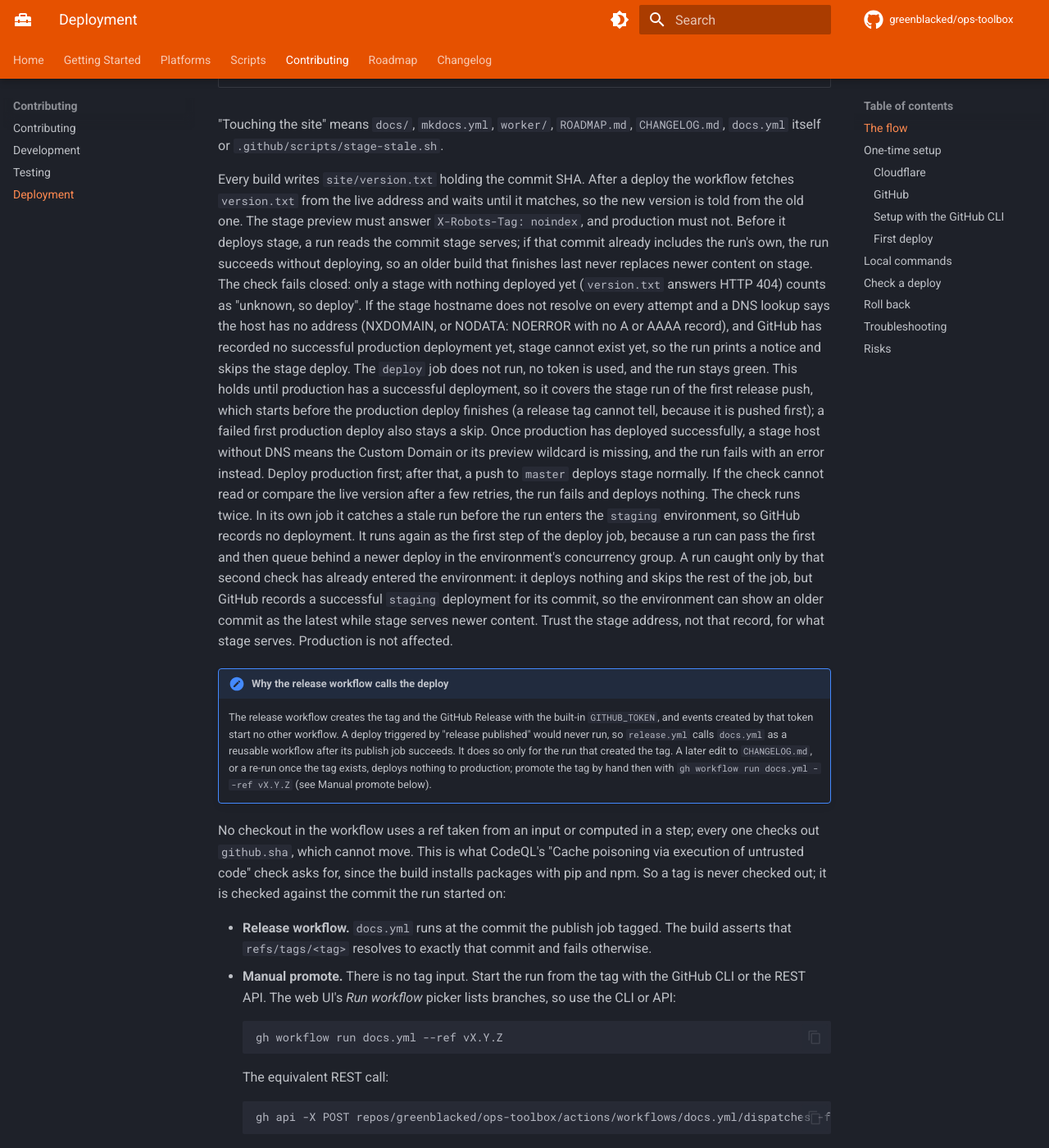
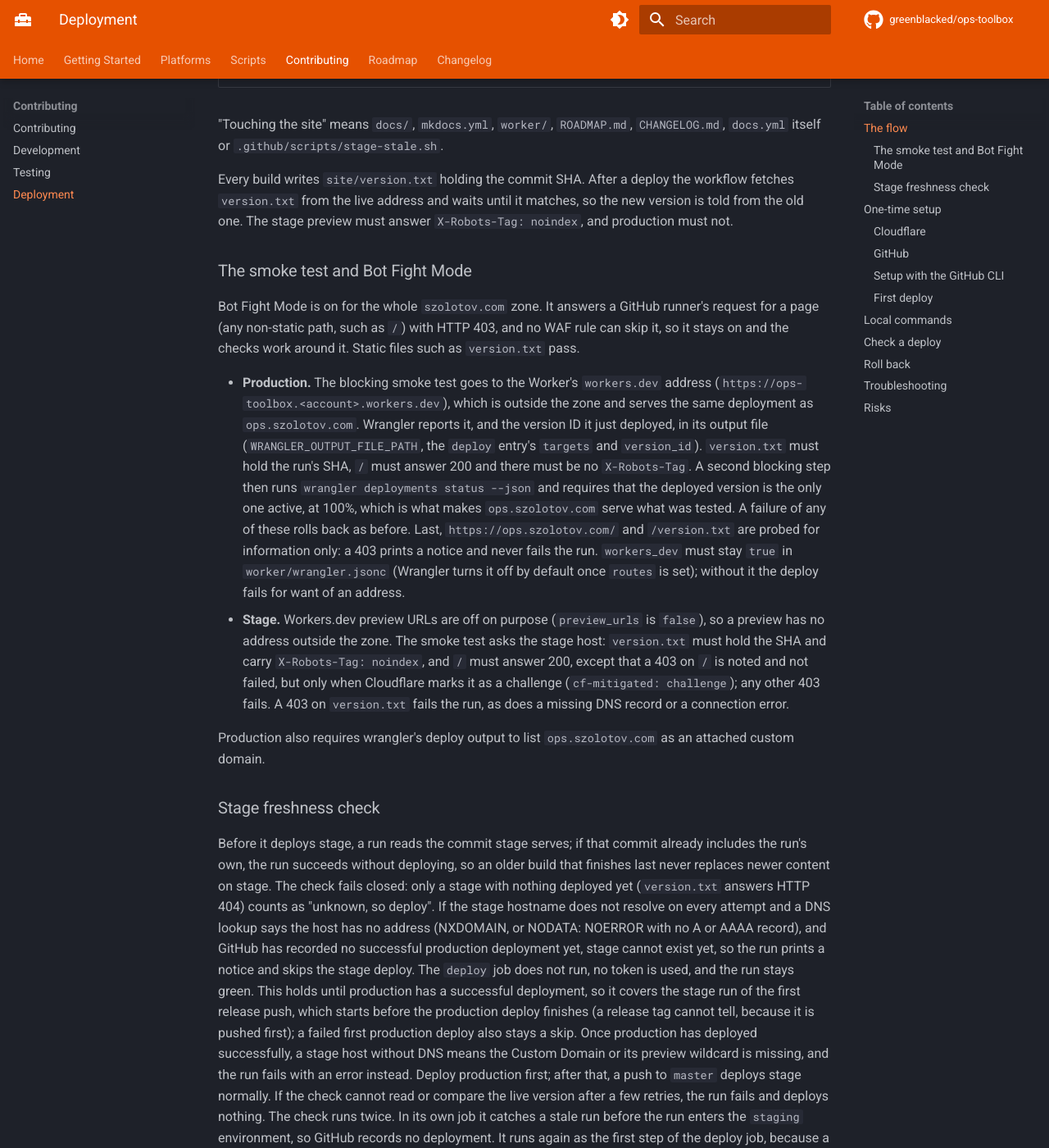
Before and after one commit to greenblacked/ops-toolbox, an MkDocs documentation site: the page built from docs/contributing/deployment.md, in a window 1280 px wide and 1400 px high, scrolled down 634 px. Shown: the whole window at 82% size. Built offline with MkDocs 1.6.1 and Material for MkDocs 9.7.7, drawn with Linux system fonts in a browser that asks for light colours; comment, search, counter and statistics services are not loaded; some of the changed text lies outside the part shown.

Commit message:
docs(docs): describe the Bot Fight Mode smoke test and its 403 row

```diff
--- a/docs/contributing/deployment.md
+++ b/docs/contributing/deployment.md
@@ -20,8 +20,43 @@ folder). The workflow is
 Every build writes `site/version.txt` holding the commit SHA. After a deploy
 the workflow fetches `version.txt` from the live address and waits until it
 matches, so the new version is told from the old one. The stage preview must
-answer `X-Robots-Tag: noindex`, and production must not. Before it deploys
-stage, a run reads the commit stage serves; if that commit already includes the
+answer `X-Robots-Tag: noindex`, and production must not.
+
+### The smoke test and Bot Fight Mode
+
+Bot Fight Mode is on for the whole `szolotov.com` zone. It answers a GitHub
+runner's request for a page (any non-static path, such as `/`) with HTTP 403,
+and no WAF rule can skip it, so it stays on and the checks work around it.
+Static files such as `version.txt` pass.
+
+- **Production.** The blocking smoke test goes to the Worker's `workers.dev`
+  address (`https://ops-toolbox.<account>.workers.dev`), which is outside the
+  zone and serves the same deployment as `ops.szolotov.com`. Wrangler reports
+  it, and the version ID it just deployed, in its output file
+  (`WRANGLER_OUTPUT_FILE_PATH`, the `deploy` entry's `targets` and
+  `version_id`). `version.txt` must hold the run's SHA, `/` must answer 200 and
+  there must be no `X-Robots-Tag`. A second blocking step then runs
+  `wrangler deployments status --json` and requires that the deployed version
+  is the only one active, at 100%, which is what makes `ops.szolotov.com`
+  serve what was tested. A failure of any of these rolls back as before. Last,
+  `https://ops.szolotov.com/` and `/version.txt` are probed for information
+  only: a 403 prints a notice and never fails the run. `workers_dev` must stay
+  `true` in `worker/wrangler.jsonc` (Wrangler turns it off by default once
+  `routes` is set); without it the deploy fails for want of an address.
+- **Stage.** Workers.dev preview URLs are off on purpose (`preview_urls` is
+  `false`), so a preview has no address outside the zone. The smoke test asks
+  the stage host: `version.txt` must hold the SHA and carry
+  `X-Robots-Tag: noindex`, and `/` must answer 200, except that a 403 on `/` is
+  noted and not failed, but only when Cloudflare marks it as a challenge
+  (`cf-mitigated: challenge`); any other 403 fails. A 403 on `version.txt`
+  fails the run, as does a missing DNS record or a connection error.
+
+Production also requires wrangler's deploy output to list
+`ops.szolotov.com` as an attached custom domain.
+
+### Stage freshness check
+
+Before it deploys stage, a run reads the commit stage serves; if that commit already includes the
 run's own, the run succeeds without deploying, so an older build that finishes
 last never replaces newer content on stage. The check fails closed: only a
 stage with nothing deployed yet (`version.txt` answers HTTP 404) counts as
@@ -297,6 +332,7 @@ curl -sS https://ops.szolotov.com/version.txt
 | `production was deployed (deployment ...) but ... has no DNS record` error in the freshness check | GitHub has a production deployment with a success status, but the stage host has no address (NXDOMAIN or NODATA), so the Worker's Custom Domain or its preview wildcard was lost. Nothing was deployed, and every run fails until it is fixed. Check the Worker's Custom Domain and `previews_enabled` in Cloudflare, then re-run the workflow. |
 | Stage shows an older commit, or a run skipped its stage deploy | Stage already served a commit that includes the run's own, so it deployed nothing. If stage still shows an older commit than you expect, re-run the workflow for the commit you want. A run that cannot read or compare stage's version fails instead (next row). |
 | "stage freshness check failed" | The run could not read stage's `version.txt` or compare it with the build's commit after several retries (a network error, a GitHub API error, or a live commit unknown to the repository), so it deployed nothing. Re-run the failed jobs later; if it keeps failing, check what `curl -sS https://stage.ops.szolotov.com/version.txt` returns. |
+| "wrangler reported no workers.dev address" | Bot Fight Mode on the `szolotov.com` zone answers GitHub runners with 403 for pages. Production is smoke-tested on its `workers.dev` address, so keep `workers_dev` `true` in `worker/wrangler.jsonc` and the account's workers.dev subdomain registered; do not point the check back at `ops.szolotov.com`. A 403 from the custom-domain probe is only a notice. The failure happens after the upload, so the run rolls back to the recorded previous version. Fix the cause and run `gh workflow run docs.yml --ref vX.Y.Z` again. |
 | "Last updated" dates on every page are equal | A shallow clone. The workflow fetches full history; a local build needs `git fetch --unshallow`. |
 | "this tag's commit is not on master" | Only tags whose commit is on `master` reach production. |
 
```
Also changed, not shown: worker/README.md (+7 -1 lines), 1 other file.
